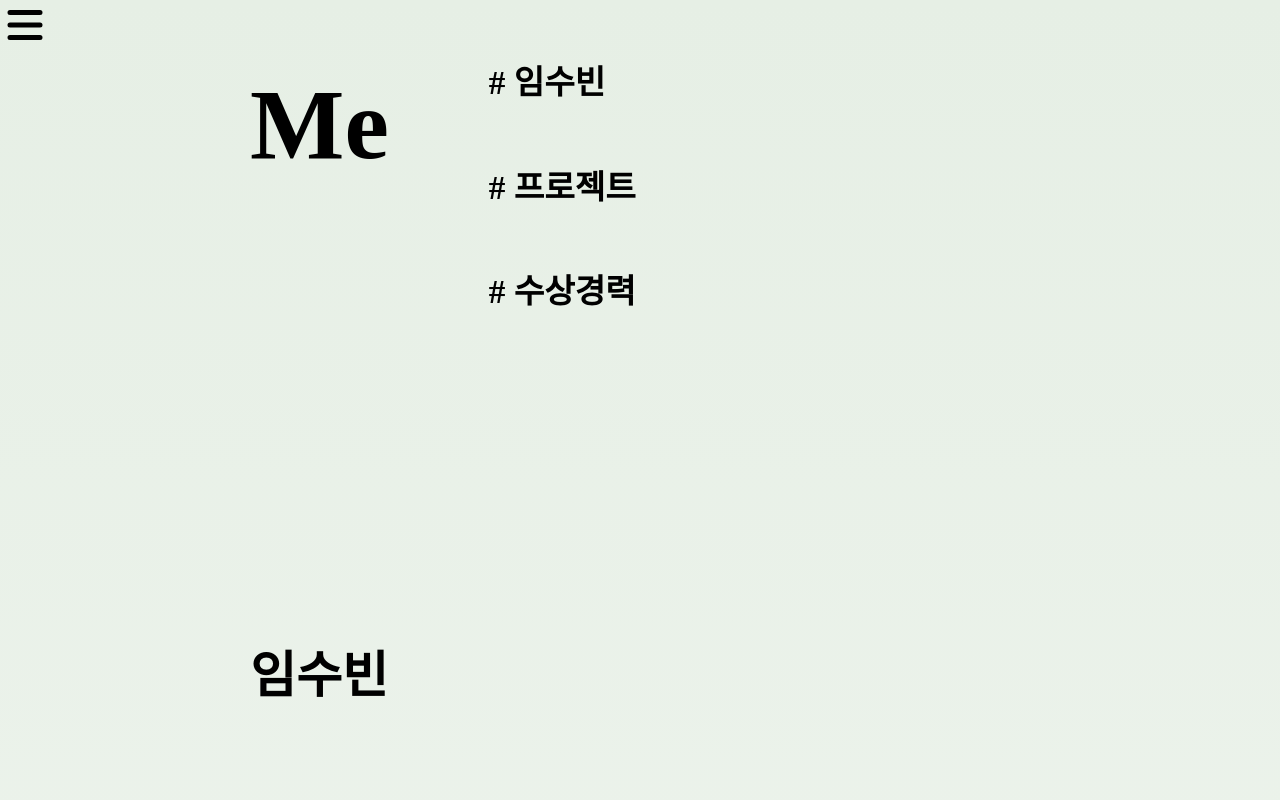
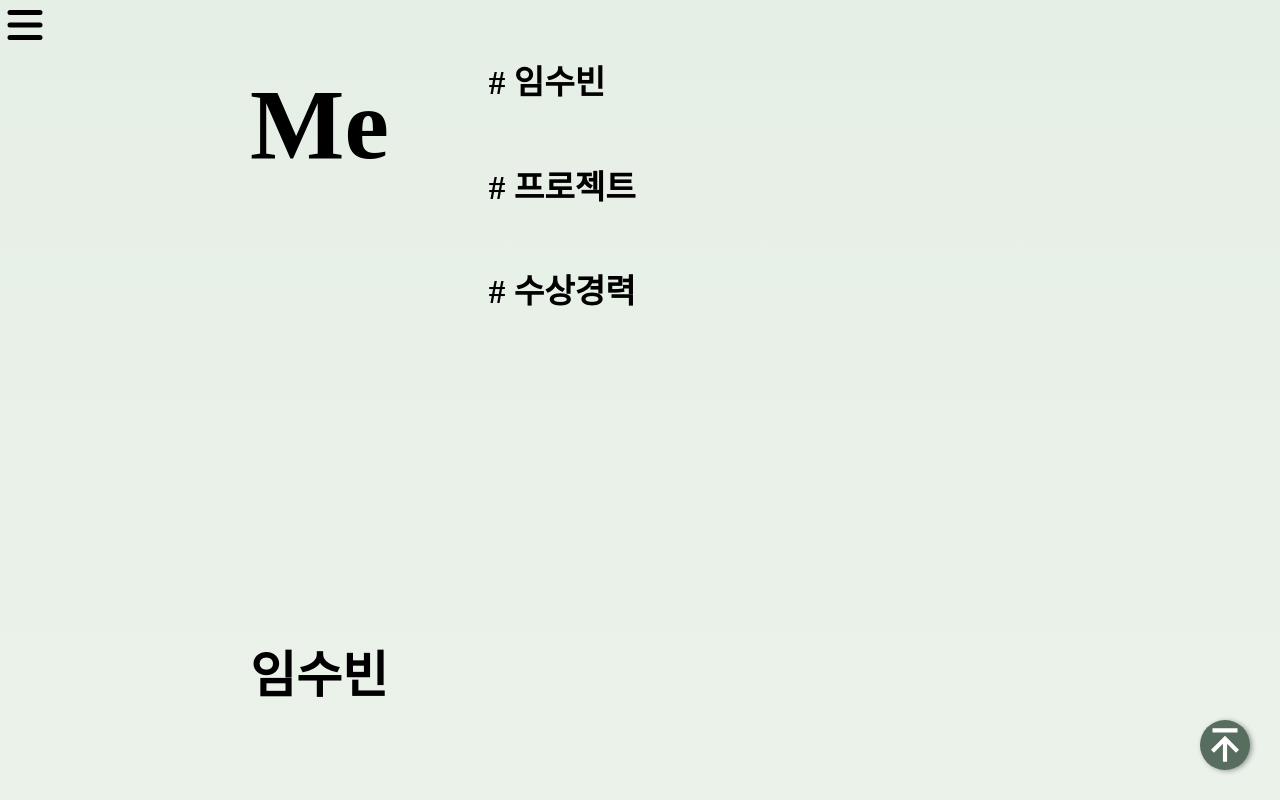
Before and after one commit to SU-VIN/suvin-s_portfolio, a React (Create React App) app: page /me in a window 1280 px wide. Shown: the top 800 px of the page. Built offline with nearby package versions, Linux system fonts and the light colour scheme; a web font is replaced by a local one.

Commit message:
Me 제작 6
top으로 이동 스크롤 버튼 추가

```diff
--- a/src/App.css
+++ b/src/App.css
@@ -174,6 +174,19 @@ body {
 .Me h4 {
   cursor: pointer;
 }
+
+.topButton {
+  cursor: pointer;
+  color: white;
+  background-color: #576d5e;
+  border-radius: 100px;
+  box-shadow: rgba(150, 150, 150) 2px 1px 5px 0px;
+  position: fixed;
+  bottom: 0;
+  right: 0;
+  margin-bottom: 30px;
+  margin-right: 30px;
+}
 /* Project */
 
 .Project {
--- a/src/pages/Me.js
+++ b/src/pages/Me.js
@@ -1,5 +1,6 @@
 import { useEffect, useRef, useState } from "react";
 import { HiMenu } from "react-icons/hi";
+import { BiArrowToTop } from "react-icons/bi";
 import SideMenuBar from "../components/SideMenuBar";
 
 const Me = () => {
@@ -16,8 +17,19 @@ const Me = () => {
   };
 
   return (
-    <div className="Me">
+    <div
+      className="Me"
+      ref={(el) => {
+        scrollRef.current[3] = el;
+      }}
+    >
       <div className="top">
+        <BiArrowToTop
+          className="topButton"
+          onClick={() => {
+            handleScroll(scrollRef.current[3]);
+          }}
+        />
         <HiMenu className="Menu" onClick={toggleMenu} />
         {isOpen ? (
           <>
```
